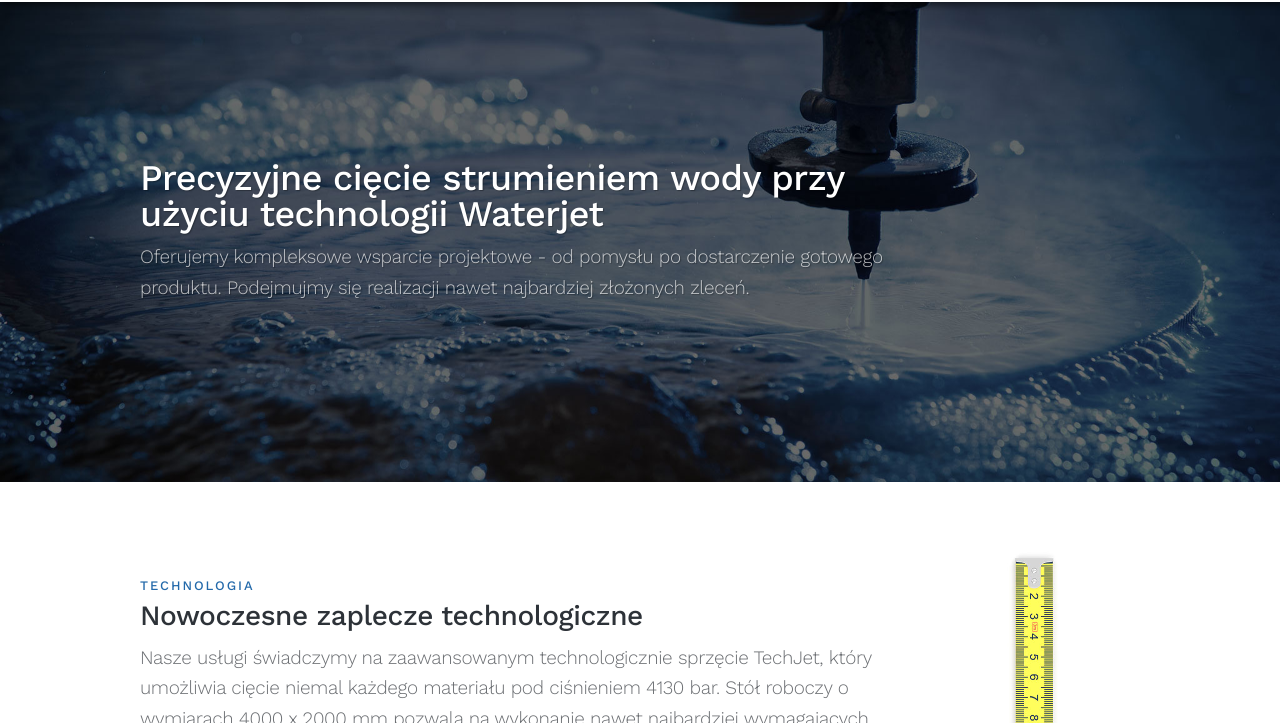
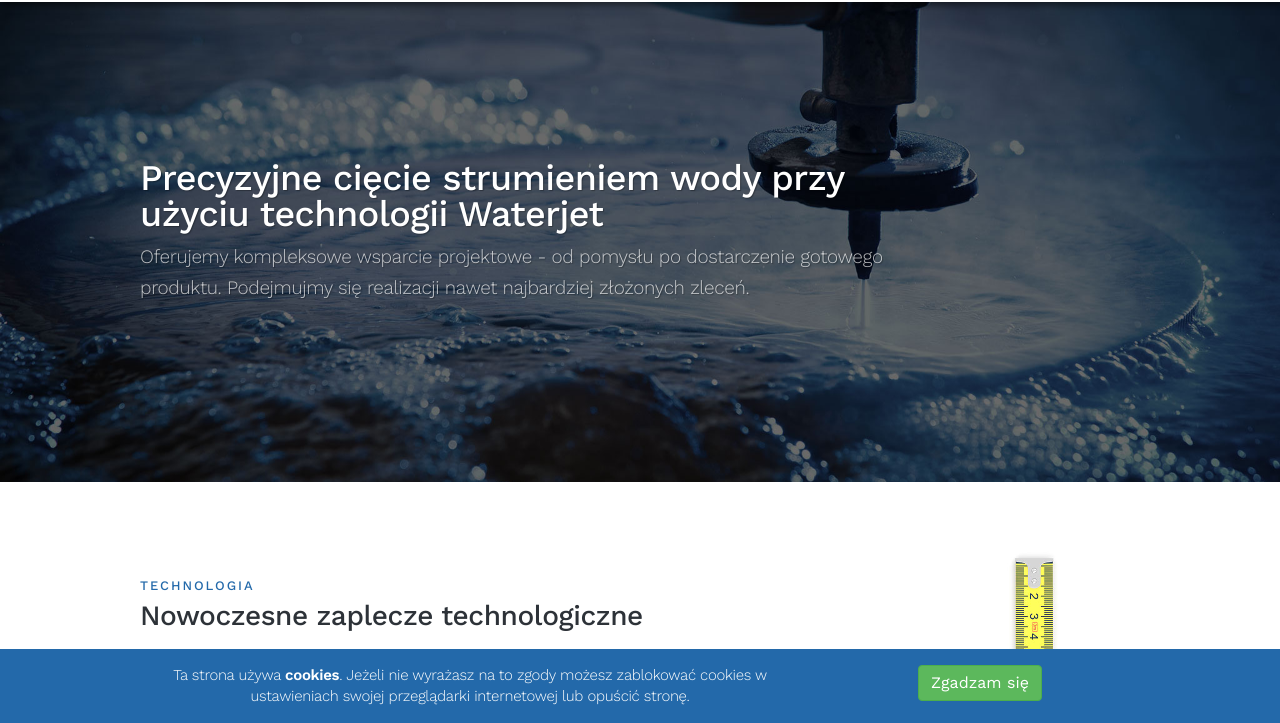
Before and after one commit to elmaciejj/allcut-strona, a website: page index.html in a window 1280 px wide. Shown: the part 77-800 px from the top of the page. Drawn offline with nearby package versions, Linux system fonts and the light colour scheme.

Commit message:
cookies disclaimer

```diff
--- a/assets/css/main.css
+++ b/assets/css/main.css
@@ -157,3 +157,16 @@ a.anchor {
     color: #5291cc;
     font-weight: 400
 }
+
+.alert-cookies {
+    position: fixed;
+    bottom: 0;
+    left: 0;
+    right: 0;
+    margin: 0;
+    border-radius: 0px !important;
+    background-color: #2369aa;
+    border-color: #2369aa;
+    color:white;
+    padding-right: 15px;
+}
--- a/index.html
+++ b/index.html
@@ -224,7 +224,7 @@
               <li>Corel Draw (*.CDR)</li>
               <li>Plik graficzny (*.JPG)</li>
             </ul>
-            na adres: <a href="mailto:kontakt@allcut.pl?subject=Prośba o wycenę zlecenia">kontakt@allcut.pl</a>
+            na adres: <a href="mailto:kontakt@allcut.pl">kontakt@allcut.pl</a>
           </div>
           <div class="col-sm-4 p-x-md m-b-lg">
               <h4 style="margin-bottom: 9px; margin-top: 0px;">Krok 2</h4>
@@ -368,6 +368,18 @@
       </div>
 </div>
 
+<div class="alert alert-info alert-dismissible alert-cookies" role="alert">
+  <div class="container">
+    <div class="row">
+      <div class="col-md-8 text-center">
+          <span>Ta strona używa <a href="https://developers.google.com/analytics/devguides/collection/analyticsjs/cookie-usage" style="color:white; font-weight: 700">cookies</a>. Jeżeli nie wyrażasz na to zgody możesz zablokować cookies w ustawieniach swojej przeglądarki internetowej lub opuścić stronę.</span>
+      </div>
+      <div class="col-md-4 text-center">        <button type="button" class="btn btn-success" data-dismiss="alert" aria-label="Close"><span aria-hidden="true">Zgadzam się</span></button>
+      </div>
+    </div>
+  </div>
+</div>
+
     <script src="assets/js/jquery.min.js"></script>
     <script src="assets/js/toolkit.js"></script>
     <script src="assets/js/application.js"></script>
```
